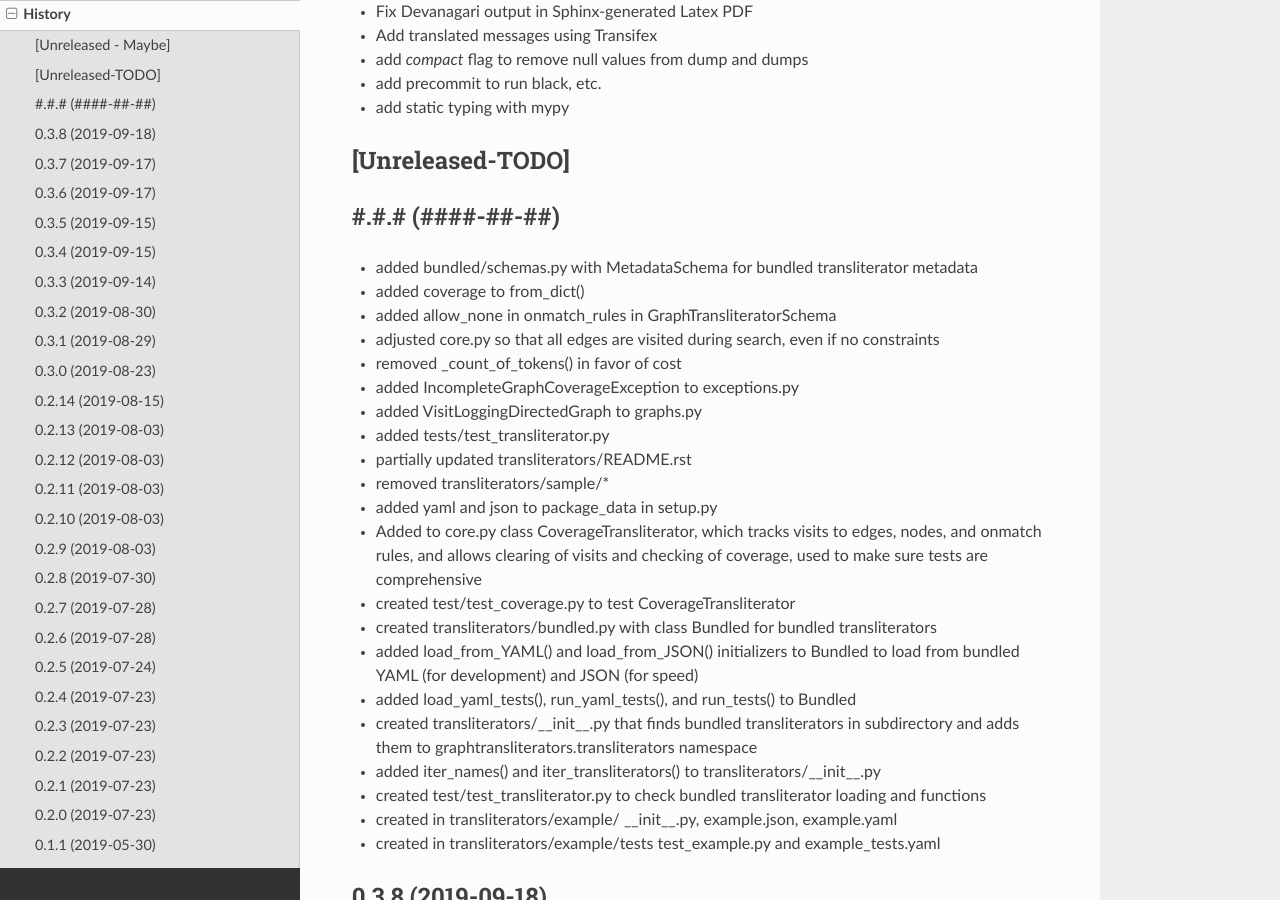
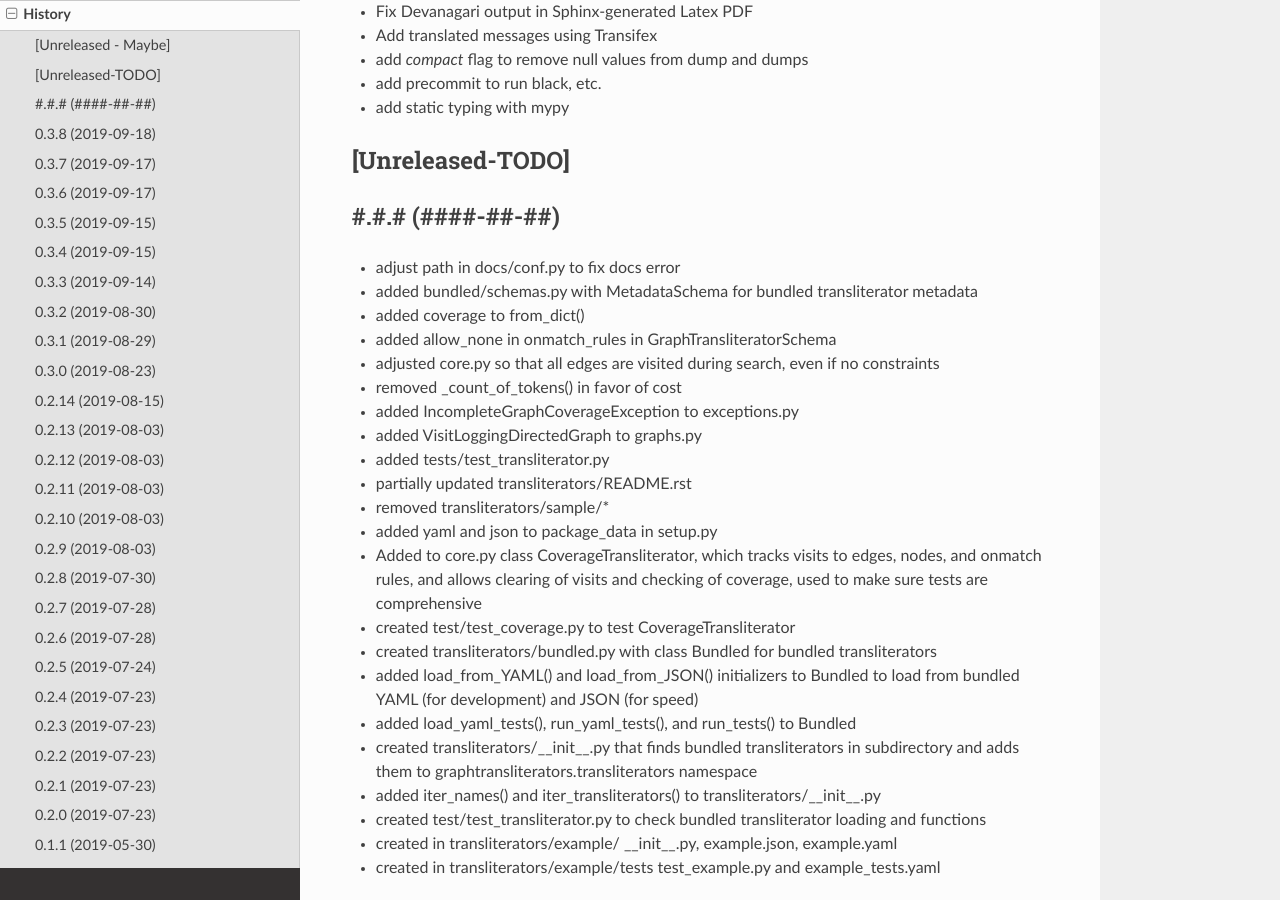
Before and after one commit to seanpue/graphtransliterator, a Sphinx documentation site: the page built from docs/history.rst, in a window 1280 px wide and 900 px high, scrolled down 312 px. Built offline with Sphinx 7.4.7 and the Read the Docs theme 2.0.0, drawn with Linux system fonts in a browser that asks for light colours; some of the changed lines change nothing that is shown.

Commit message:
adjusting path in docs/conf.py

```diff
--- a/HISTORY.rst
+++ b/HISTORY.rst
@@ -19,6 +19,7 @@
 
 #.#.# (####-##-##)
 ------------------
+* adjust path in docs/conf.py to fix docs error
 * added bundled/schemas.py with MetadataSchema for bundled transliterator metadata
 * added coverage to from_dict()
 * added allow_none in onmatch_rules in GraphTransliteratorSchema
--- a/docs/conf.py
+++ b/docs/conf.py
@@ -18,6 +18,9 @@
 # relative to the documentation root, use os.path.abspath to make it
 # absolute, like shown here.
 #
+impoprt sys
+sys.path.insert(0, os.path.abspath('.'))
+sys.path.insert(0, os.path.abspath('../'))
 import graphtransliterator
 import os
 import sys
```
